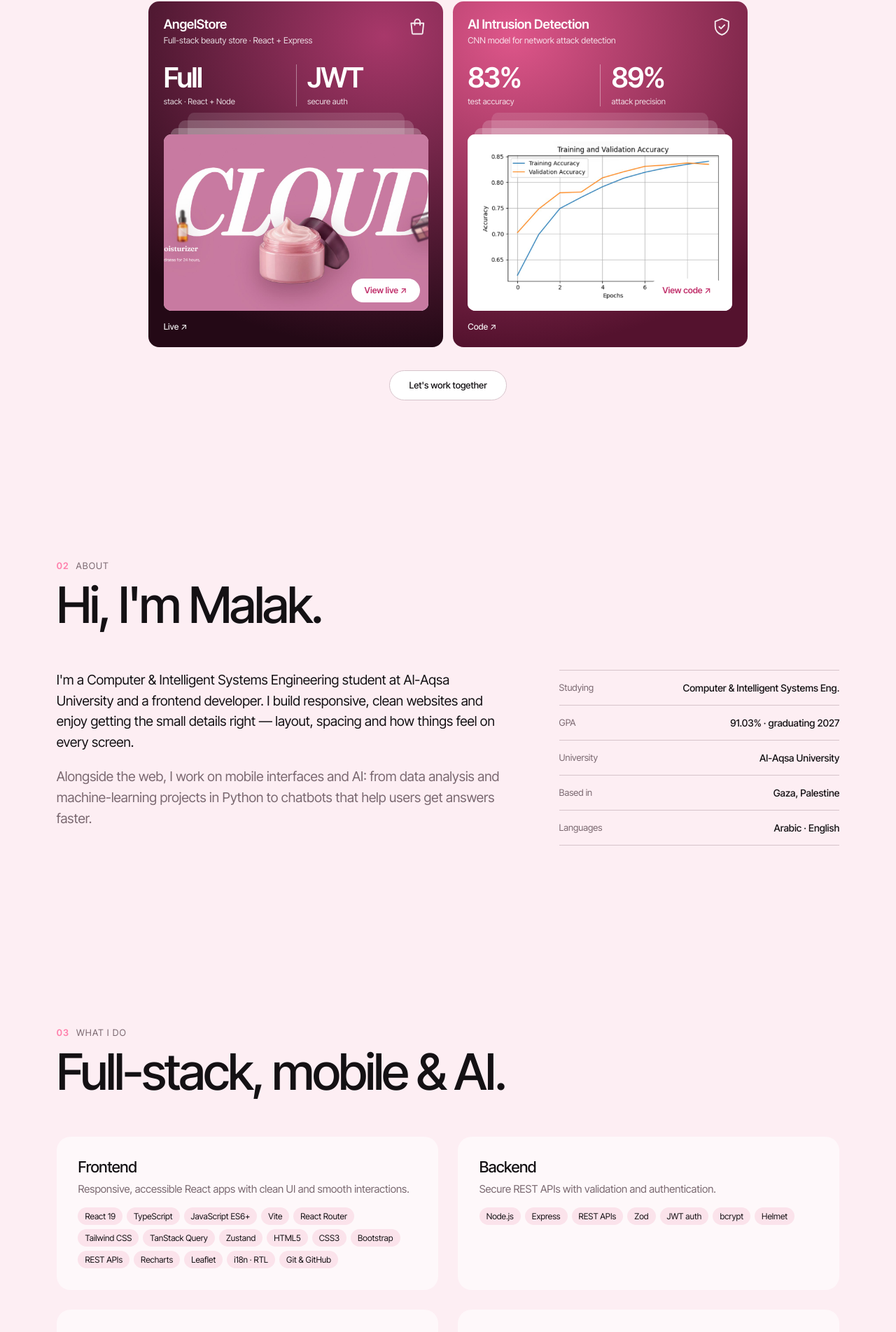
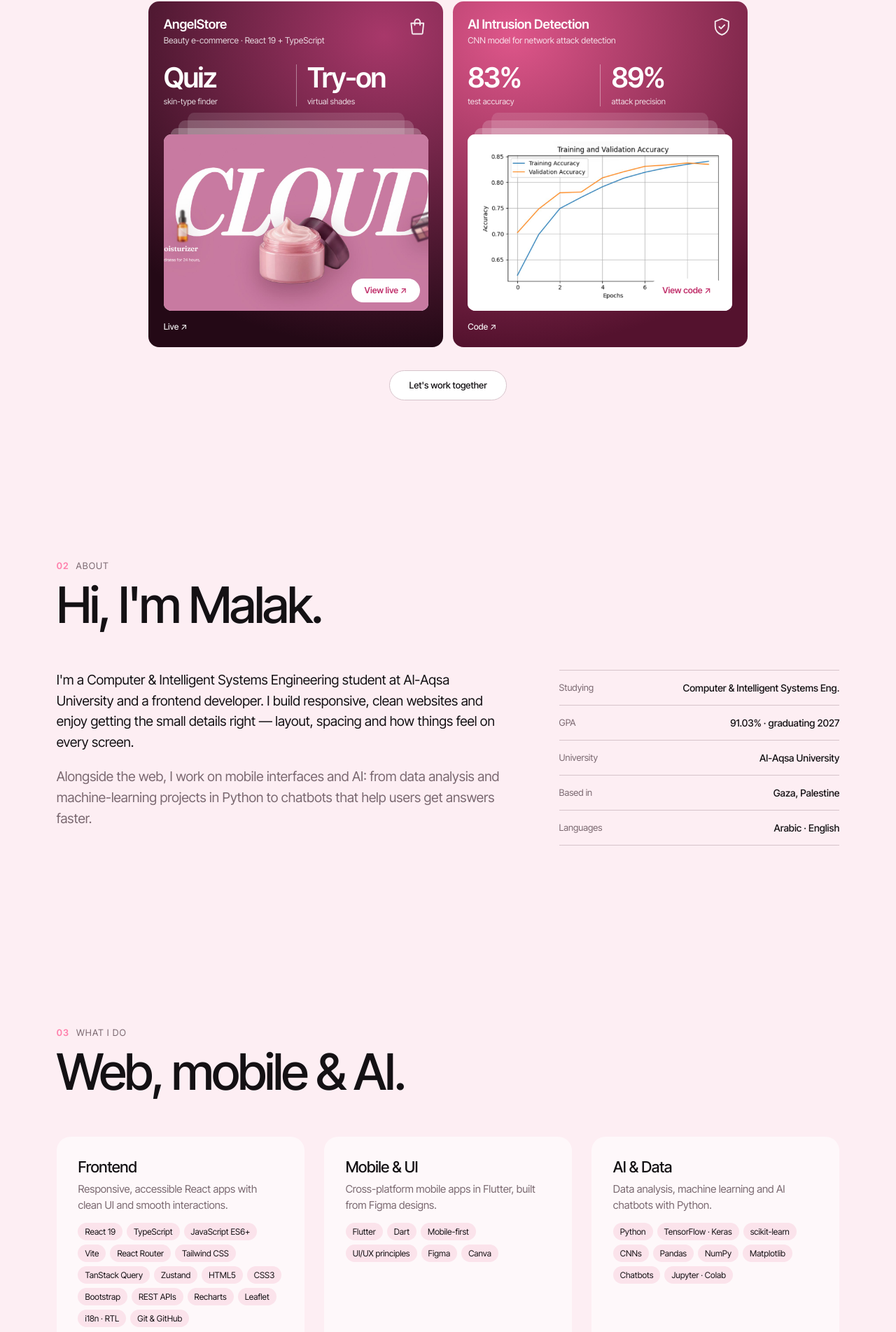
Before and after one commit to malaknashwan01-del/portfolio, a React (Vite) app: page / in a window 1280 px wide. Shown: the part 1615-3518 px from the top of the page at 70% size. Built offline with nearby package versions, Linux system fonts and the light colour scheme.

Commit message:
AngelStore: frontend focus
Co-Authored-By: Claude Opus 5.5 <noreply@anthropic.com>
Claude-Session: https://claude.ai/code/session_019aEPKFPmkPLpS2iD8NBSrp

```diff
--- a/src/components/Sections.jsx
+++ b/src/components/Sections.jsx
@@ -64,7 +64,7 @@ export function About() {
 export function Skills() {
   return (
     <section className="section" id="skills">
-      <SectionHead index="03" label="What I do" title="Full-stack, mobile & AI." />
+      <SectionHead index="03" label="What I do" title="Web, mobile & AI." />
       <div className="skills-grid">
         {skills.map((s) => (
           <div className="skill reveal" key={s.title}>
--- a/src/data.js
+++ b/src/data.js
@@ -81,11 +81,11 @@ export const projects = [
   },
   {
     title: "AngelStore",
-    outcome: "Full-stack beauty store · React + Express",
+    outcome: "Beauty e-commerce · React 19 + TypeScript",
     icon: "shop",
     stats: [
-      { value: "Full", label: "stack · React + Node" },
-      { value: "JWT", label: "secure auth" },
+      { value: "Quiz", label: "skin-type finder" },
+      { value: "Try-on", label: "virtual shades" },
     ],
     image: "/work/angelstore.jpg",
     live: "https://angelstore-malak.netlify.app",
@@ -113,11 +113,6 @@ export const skills = [
     tools: ["React 19", "TypeScript", "JavaScript ES6+", "Vite", "React Router", "Tailwind CSS", "TanStack Query", "Zustand", "HTML5", "CSS3", "Bootstrap", "REST APIs", "Recharts", "Leaflet", "i18n · RTL", "Git & GitHub"],
   },
   {
-    title: "Backend",
-    text: "Secure REST APIs with validation and authentication.",
-    tools: ["Node.js", "Express", "REST APIs", "Zod", "JWT auth", "bcrypt", "Helmet"],
-  },
-  {
     title: "Mobile & UI",
     text: "Cross-platform mobile apps in Flutter, built from Figma designs.",
     tools: ["Flutter", "Dart", "Mobile-first", "UI/UX principles", "Figma", "Canva"],
--- a/src/index.css
+++ b/src/index.css
@@ -135,7 +135,7 @@ main { background: var(--bg); }
 .chips li { font-size: 12px; padding: 5px 10px; border-radius: 999px; background: var(--bg-2); color: var(--ink); }
 
 /* Skills */
-.skills-grid { display: grid; grid-template-columns: repeat(2, 1fr); gap: clamp(16px, 2.4vw, 28px); }
+.skills-grid { display: grid; grid-template-columns: repeat(3, 1fr); gap: clamp(16px, 2.4vw, 28px); }
 .skill { background: rgba(255,255,255,.6); border-radius: 20px; padding: clamp(22px, 2.4vw, 32px); }
 .skill h3 { font-size: 22px; font-weight: 500; letter-spacing: -0.02em; }
 .skill p { margin-top: 8px; font-size: 15px; line-height: 1.5; color: var(--muted); }
```
